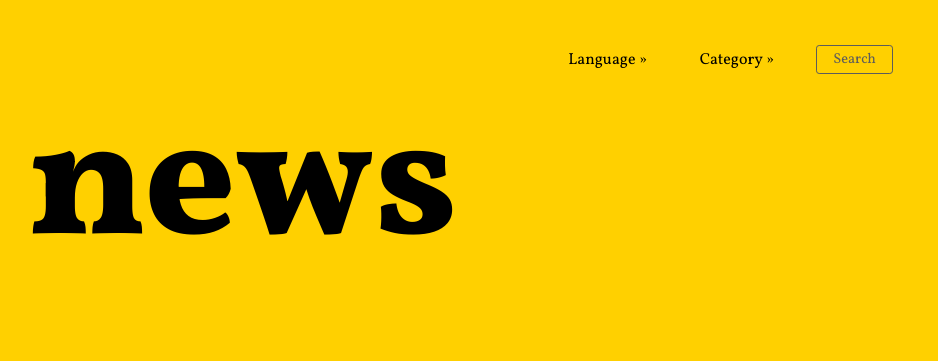
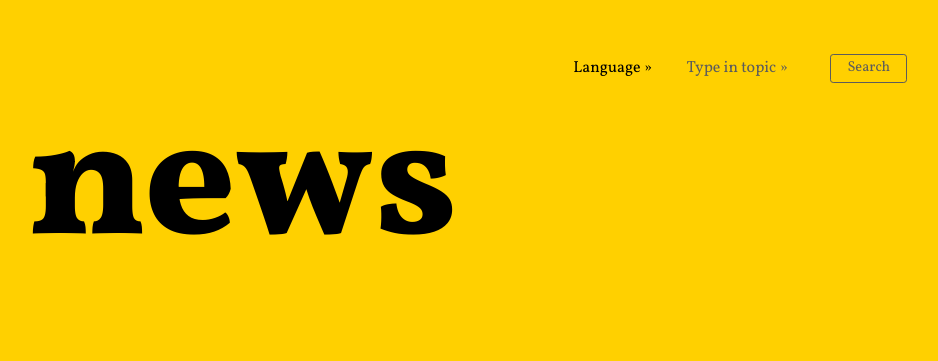
Before and after one commit to Renatableao/Final_Project, a Flask app: page / in a window 1280 px wide. Shown: the part 59-420 px from the top of the page, without its empty margins (247-1185 px from the left). Run offline with Flask 2, Linux system fonts and the light colour scheme.

Commit message:
Flash messag; changed api results; search inputs defined

```diff
--- a/app.py
+++ b/app.py
@@ -41,18 +41,26 @@ def index():
 			flash("Please select language!")
 			return redirect("/")
 
-		# Ensure category is provided
+		# Ensure category topic is provided
 		if not request.form.get("input_category"):
-			return apology("Must provide category", 400)
+			flash("Please type in a search topic!")
+			return redirect("/")
 
+		# Call API results with given parameters
 		else:
 			country = request.form.get("input_language")
 			category = request.form.get("input_category")
 
 			news_result = search(country, category)
 
+			#If results equal none
+			if not news_result:
+				flash("No results on this topic. Try anther one!")
+				return redirect("/")
 
-			return render_template("news.html", news_result=news_result, category=category)
+			#If valid results
+			else:
+				return render_template("news.html", news_result=news_result, category=category)
 
 	# User reached route via GET
 	else:
--- a/static/styles.css
+++ b/static/styles.css
@@ -6,10 +6,7 @@
   text-decoration: none;
 }
 
-.alert {
-  font-size: 0.9rem;
-  color: black;
-}
+
 
 html {
   height: 100vh;
@@ -21,12 +18,20 @@ html {
   font-size: 0.8rem;
 }
 
+.nav-link:hover {
+  color: black;
+}
+
 #nav {
   position: relative;
   font-size: 0.9rem;
   color: black;
 }
 
+.alert {
+  font-size: 0.9rem;
+  color: black;
+}
 
 /*Body*/
 body {
@@ -45,11 +50,6 @@ main {
 }
 
 /*Body section*/
-.results {
-  display: flex;
-  flex-direction: column;
-}
-
 .selected_category {
   position: relative;
 }
@@ -62,19 +62,13 @@ main {
 }
 
 /*Main title*/
-.title {
-  display: flex;
-  flex-direction: column;
-}
-
 .title span {
   text-align: center;
   color: white;
   font-size: 1.8rem;
 }
 
-.newstitle
-{
+.newstitle {
   margin-top: 3.5rem;
   font-size: 11rem;
   font-weight: bold;
@@ -84,18 +78,41 @@ main {
 }
 
 /*Search parameters*/
-.select
-{
+#input_category {
+  background-color: transparent;
+  border: none;
+  height: 2rem;
+  width: 8rem;
+}
+
+#input_category::placeholder {
+  color: #5c5c5c;
+}
+
+#input_category:focus {
+  outline: none;
+}
+
+#input_category:-webkit-autofill:focus {
+  -webkit-text-fill-color: black;
+  transition: background-color 5000s ease-in-out 0s;
+}
+
+#input_category:-webkit-autofill {
+  -webkit-text-fill-color: black;
+  transition: background-color 5000s ease-in-out 0s;
+}
+
+.select{
   position: absolute;
-  margin-left: 47.9rem;
-  margin-top: 2rem;
+  margin-left: 45rem;
+  margin-top: 2.5rem;
 }
 
 .search_param {
-  width:15rem;
-  height:auto;
   background:#ffd000;
   display: flex;
+  align-items: center;
   justify-content: center;
   gap: 1rem;
 }
@@ -169,8 +186,6 @@ li > a:only-child:after { content: ''; }
 
 /*Search button*/
 #submit {
-  margin-top: 0.8rem;
-  margin-left: 0.5rem;
   height: 1.8rem;
   font-size: 0.9rem;
   border-radius: 0.2rem;
@@ -187,6 +202,11 @@ li > a:only-child:after { content: ''; }
 }
 
 /*List of search results*/
+.results {
+  display: flex;
+  flex-direction: column;
+}
+
 .box_list {
   position: relative;
   margin: 23rem auto 0 auto;
--- a/templates/index.html
+++ b/templates/index.html
@@ -45,17 +45,7 @@
             </ul>
           </li>
         </ul>
-        <input type="hidden" id="input_category" name = "input_category" value="category">
-        <ul>
-          <li><a id= "select_category" href="#">Category</a>
-            <ul>
-              <li><a class ="category" name="Business" href="#" onclick="myfunc_category(this)">Business</a></li>
-              <li><a class ="category" name="Entertainment" href="#" onclick="myfunc_category(this)">Entertainment</a></li>
-              <li><a class ="category" name="Sports" href="#" onclick="myfunc_category(this)">Sports</a></li>
-              <li><a class ="category" name="World" href="#" onclick="myfunc_category(this)">World</a></li>
-            </ul>
-          </li>
-        </ul>
+        <input type="text" id="input_category" name = "input_category" value="" placeholder = "Type in topic »">
         <button class="btn btn-primary" id="submit" type="submit">Search</button>
       </nav>
     </form>
```
Also changed, not shown: templates/news.html (+4 -14 lines).
